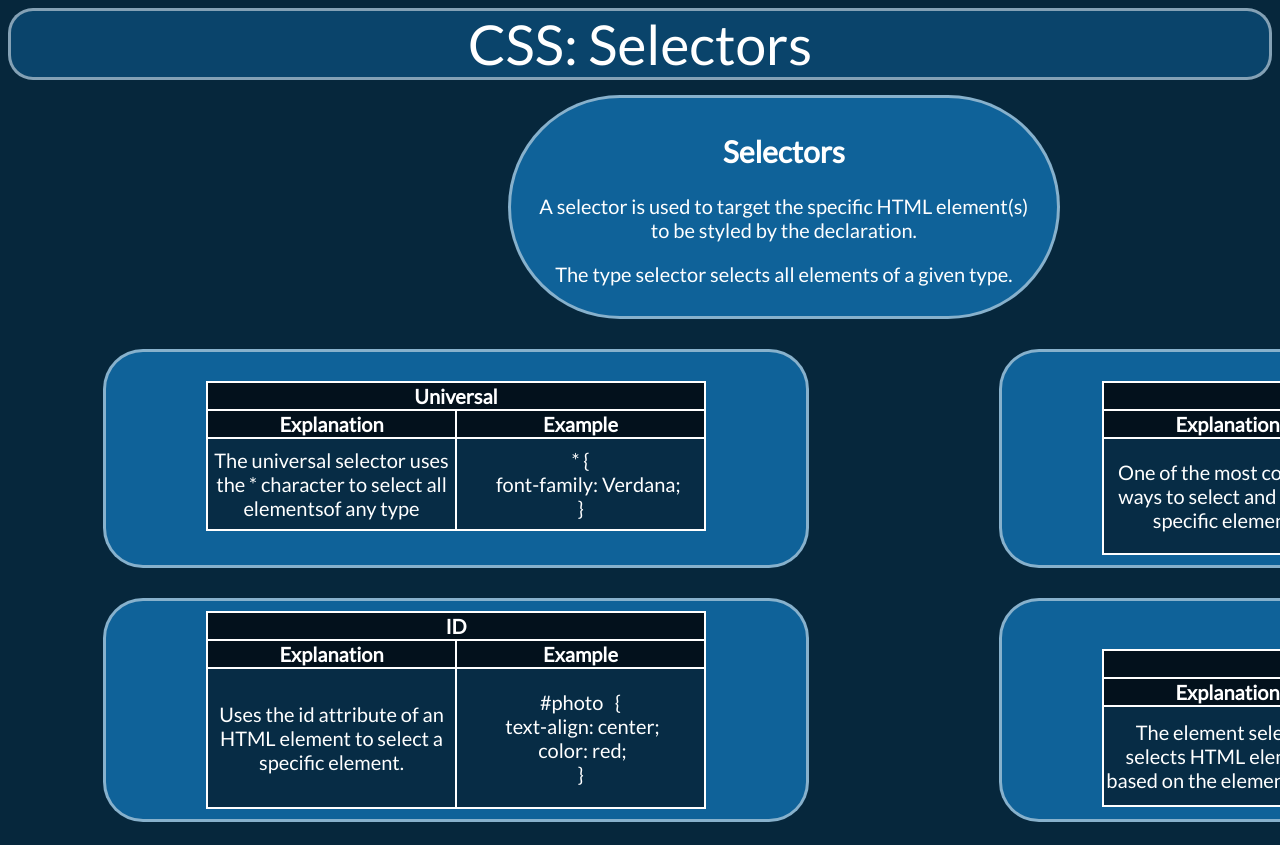
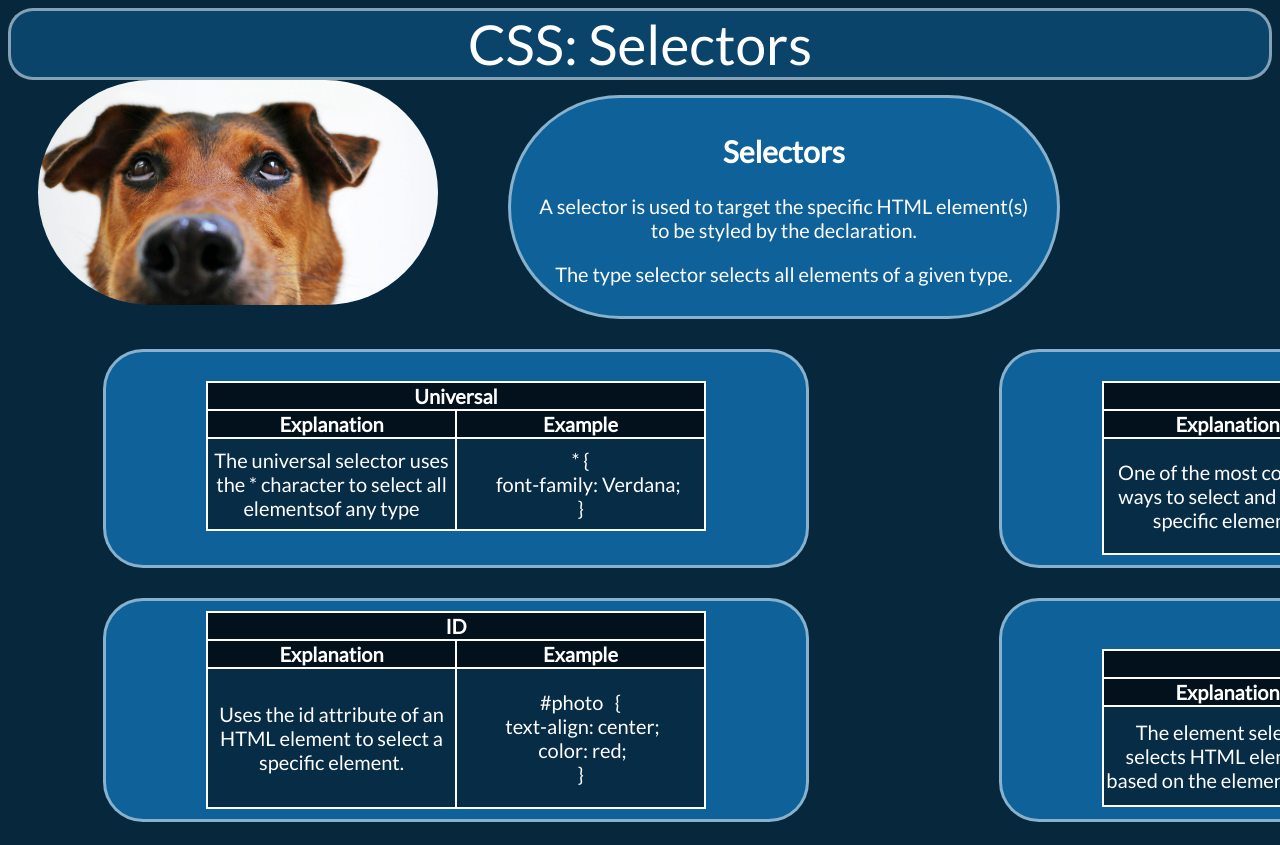
Before and after one commit to victor2515/Cheat-Sheet, a plain HTML site: page index.html in a window 1280 px wide. Shown: the top 845 px of the page. Drawn offline with Linux system fonts and the light colour scheme.

Commit message:
Update index.html

```diff
--- a/index.html
+++ b/index.html
@@ -12,7 +12,7 @@
 </head>
 <body>
     <header>CSS: Selectors</header>
-    <img src="./resources/images/dog.jpg" alt="">
+    <img src="./dog.jpg" alt="">
     <main>
         <section class="selectors">
             <h1>Selectors</h1>
```
